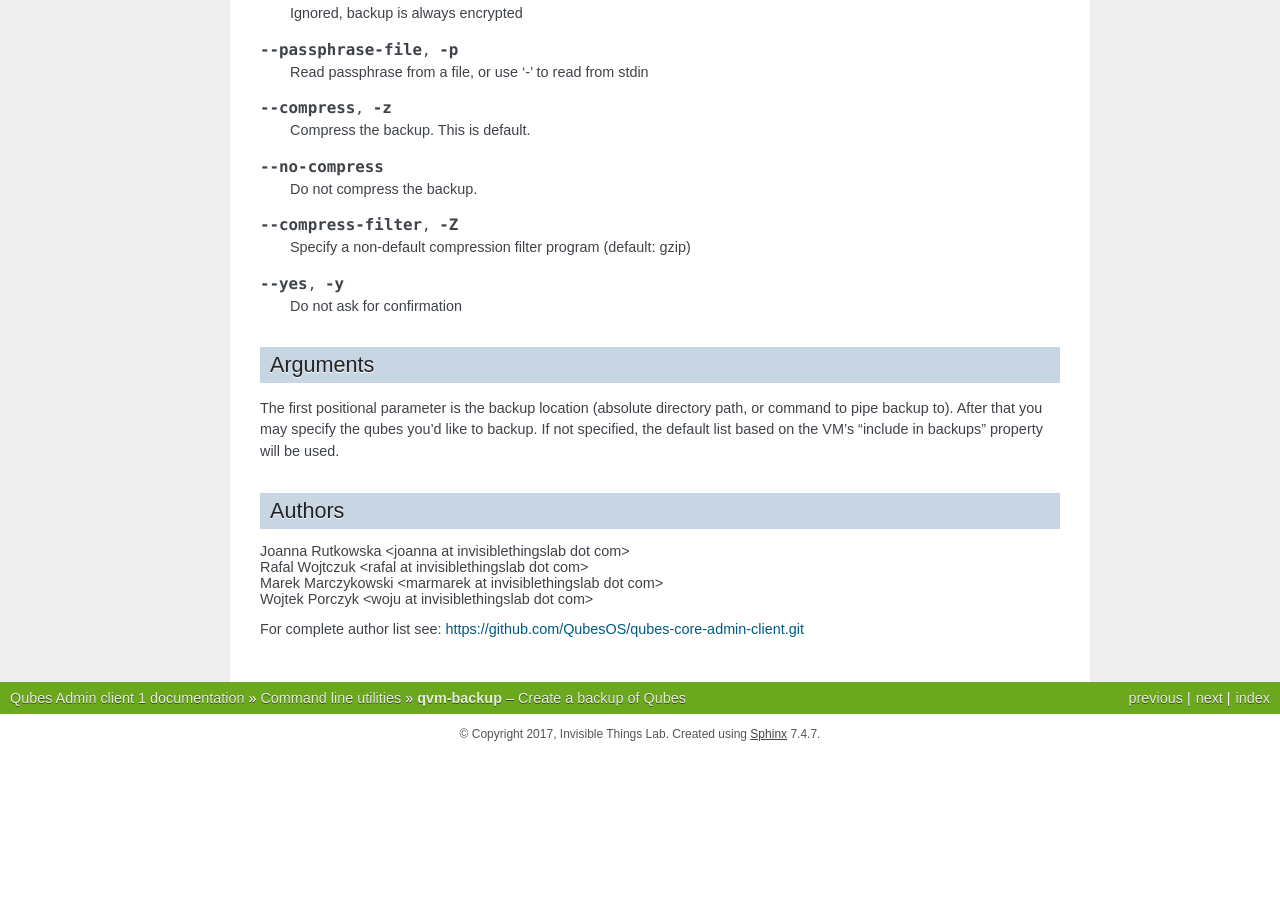
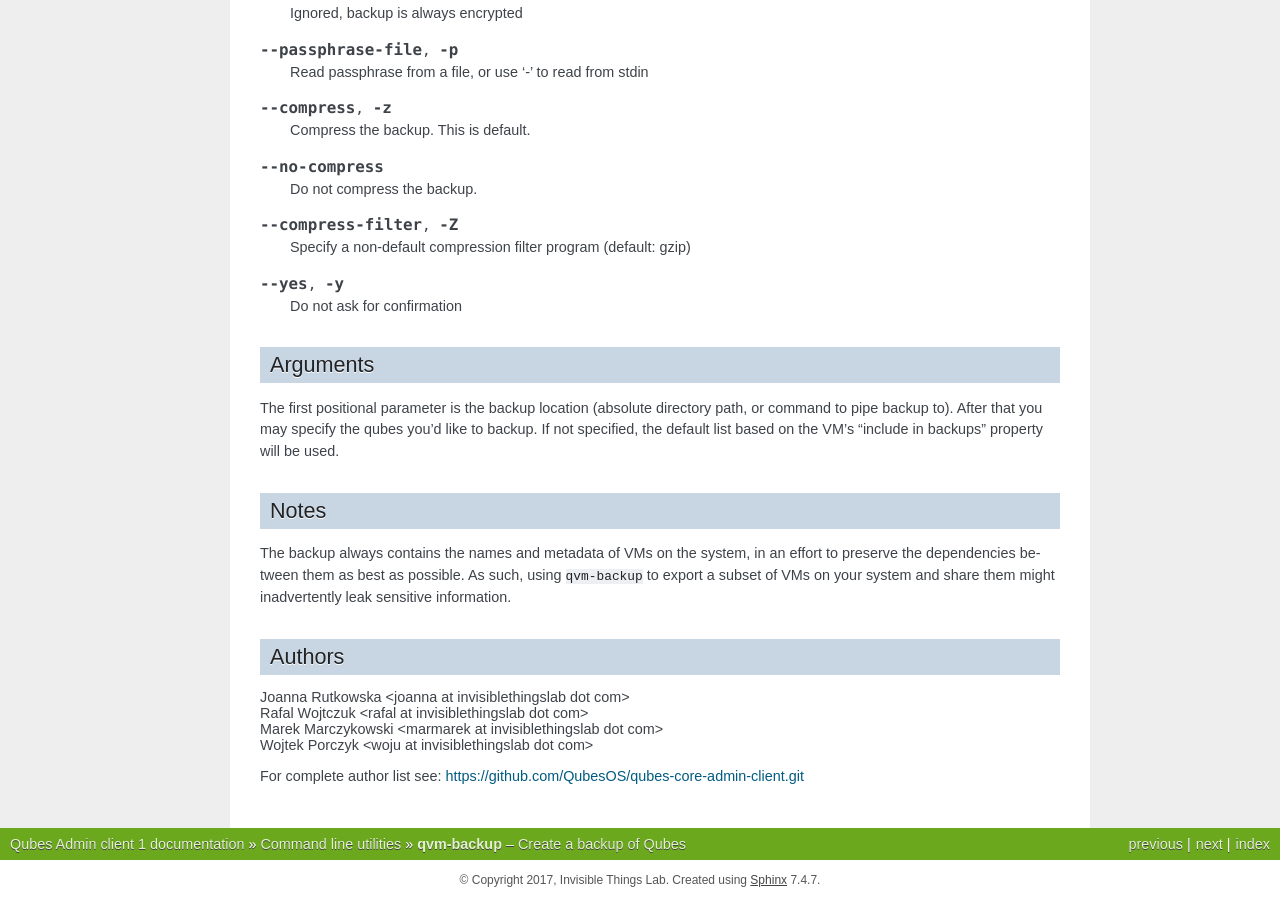
Before and after one commit to QubesOS/qubes-core-admin-client, a Sphinx documentation site: the page built from doc/manpages/qvm-backup.rst, in a window 1280 px wide and 900 px high, scrolled down 793 px. Built offline with Sphinx 7.4.7, drawn with Linux system fonts in a browser that asks for light colours; the version number could not be read and is left out; before the commit the page ends 1547 px from its top, so only the background shows below that.

Commit message:
man qvm-backup: Warn about potential metadata leakage

```diff
--- a/doc/manpages/qvm-backup.rst
+++ b/doc/manpages/qvm-backup.rst
@@ -75,6 +75,14 @@ or command to pipe backup to). After that you may specify the qubes you'd
 like to backup. If not specified, the default list based on the VM's "include
 in backups" property will be used.
 
+Notes
+-----
+
+The backup always contains the names and metadata of VMs on the system, in an
+effort to preserve the dependencies between them as best as possible. As such,
+using ``qvm-backup`` to export a subset of VMs on your system and share them
+might inadvertently leak sensitive information.
+
 Authors
 -------
 
```
